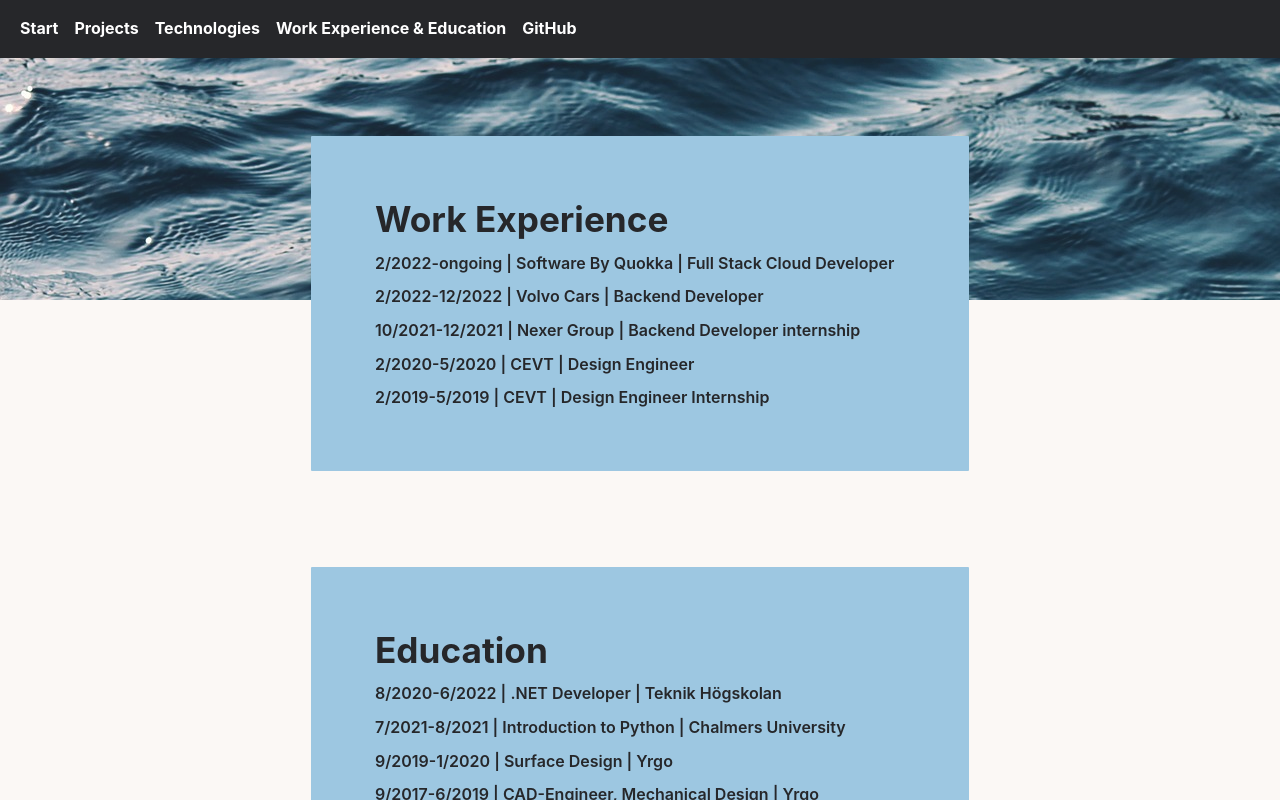
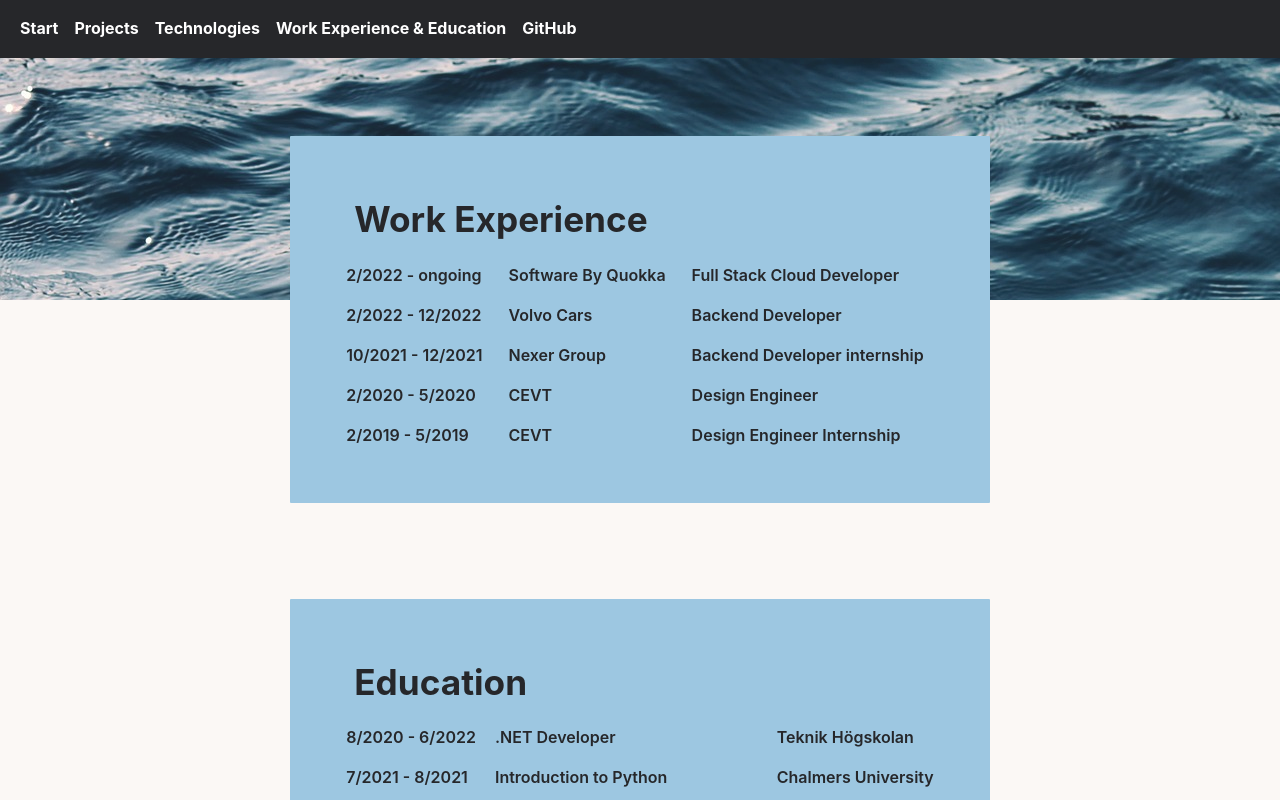
Before and after one commit to RobinAxelsson/personal-jam, a Next.js app: page /experience in a window 1280 px wide. Shown: the top 800 px of the page. Built offline with nearby package versions, Linux system fonts and the light colour scheme.

Commit message:
added grids to experience page

```diff
--- a/pages/experience.js
+++ b/pages/experience.js
@@ -1,5 +1,4 @@
 import { getWorkLife, getEducation } from "../data-access/resume-repository";
-import utilStyles from "../styles/utils.module.css";
 
 export async function getStaticProps() {
   return {
@@ -15,37 +14,41 @@ export default function ExperiencePage({ worklife, education }) {
     <div className="card-collection">
       <div className="card-general">
         <h2 className="card-title">Work Experience</h2>
-        {createWorkLifeItems(worklife)}
+        <div className="card-grid">
+          {worklife.map(({ company, title, start, end }) => (
+            <>
+              <div className="card-grid-item" key={generateUID()}>
+                {parseDate(start)} - {parseDate(end)}
+              </div>
+              <div className="card-grid-item" key={generateUID()}>
+                {company}
+              </div>
+              <div className="card-grid-item" key={generateUID()}>
+                {title}
+              </div>
+            </>
+          ))}
+        </div>
       </div>
       <div className="card-general">
         <h2 className="card-title">Education</h2>
-        {createEducationItems(education)}
+        <div className="card-grid">
+          {education.map(({ title, school, start, end }) => (
+            <>
+              <div className="card-grid-item" key={generateUID()}>
+                {parseDate(start)} - {parseDate(end)}
+              </div>
+              <div className="card-grid-item" key={generateUID()}>
+                {title}
+              </div>
+              <div className="card-grid-item" key={generateUID()}>
+                {school}
+              </div>
+            </>
+          ))}
+        </div>
       </div>
     </div>
-  );
-}
-
-function createEducationItems(education) {
-  return (
-    <ul className={utilStyles.list}>
-      {education.map(({ title, school, start, end }) => (
-        <li id={title} className={utilStyles.listItemDel} key={title}>
-          {parseDate(start)}-{parseDate(end)} | {title} | {school}
-        </li>
-      ))}
-    </ul>
-  );
-}
-
-function createWorkLifeItems(worklife) {
-  return (
-    <ul className={utilStyles.list}>
-      {worklife.map(({ company, title, start, end }) => (
-        <li id={title} className={utilStyles.listItemDel} key={title}>
-          {parseDate(start)}-{parseDate(end)} | {company} | {title}
-        </li>
-      ))}
-    </ul>
   );
 }
 
@@ -56,3 +59,11 @@ function parseDate(date) {
   let month = date.split("-")[1];
   return month + "/" + year;
 }
+
+function generateUID() {
+  var firstPart = (Math.random() * 46656) | 0;
+  var secondPart = (Math.random() * 46656) | 0;
+  firstPart = ("000" + firstPart.toString(36)).slice(-3);
+  secondPart = ("000" + secondPart.toString(36)).slice(-3);
+  return firstPart + secondPart;
+}
--- a/pages/projects.js
+++ b/pages/projects.js
@@ -16,7 +16,6 @@ export default function ProjectsPage({ allHighlightedProjectsData }) {
             <div className="card-general" key={id}>
             <h3 className="card-title">{title}</h3>
             <h4>{company} {parseDate(start)}-{parseDate(end)}</h4>
-              {/* <p>{format(content)}</p> */}
               <p>{content}</p>
               </div>
               )
--- a/styles/globals.css
+++ b/styles/globals.css
@@ -163,6 +163,16 @@ main {
   min-height: 200px;
 }
 
+.card-grid {
+  display: grid;
+  grid-template-columns: auto auto auto;
+  align-items: center;
+}
+
+.card-grid-item {
+  margin: 0.5rem;
+}
+
 .collapsable-resume-container {
   margin-top: 170px;
 }
```
